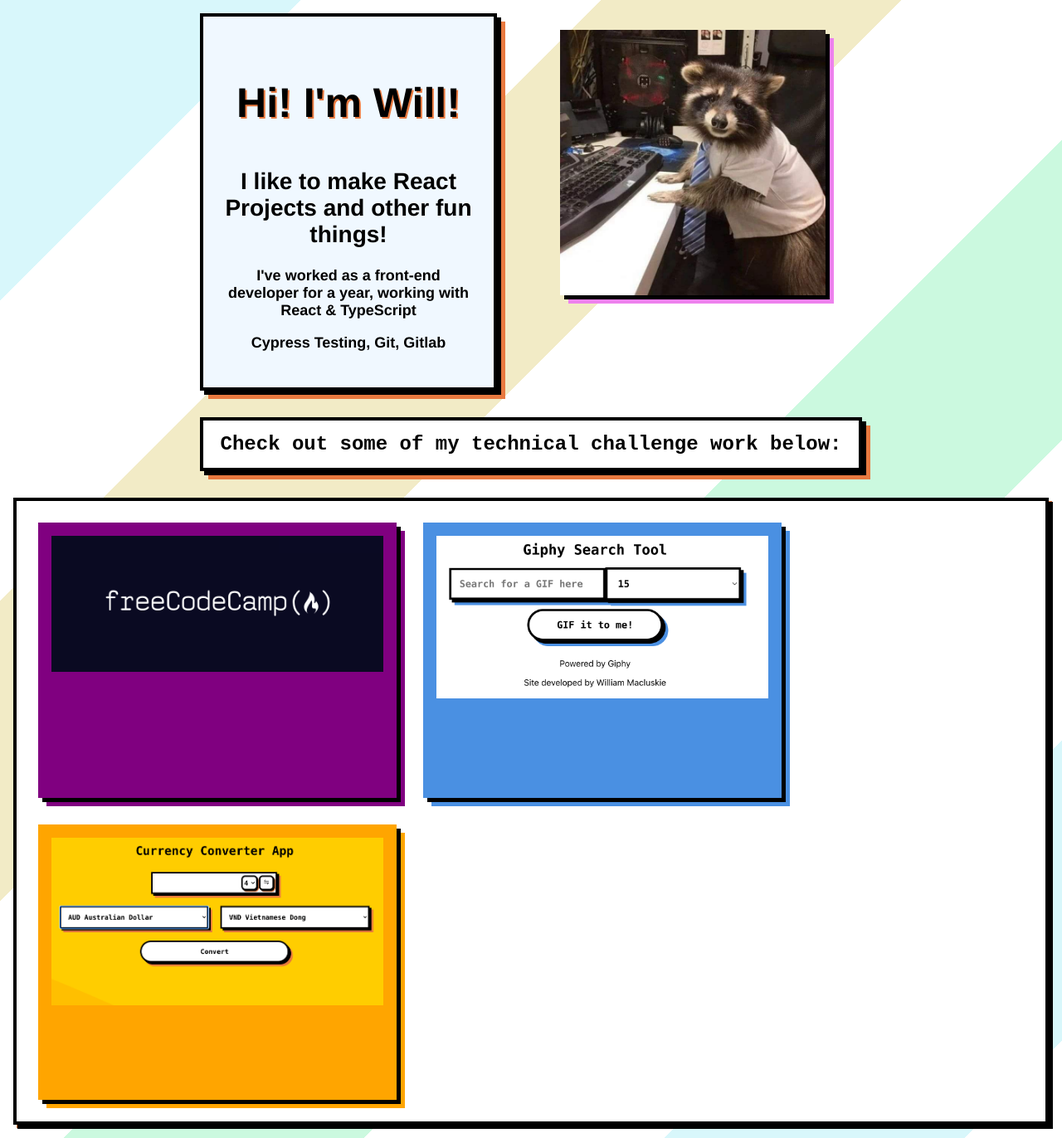
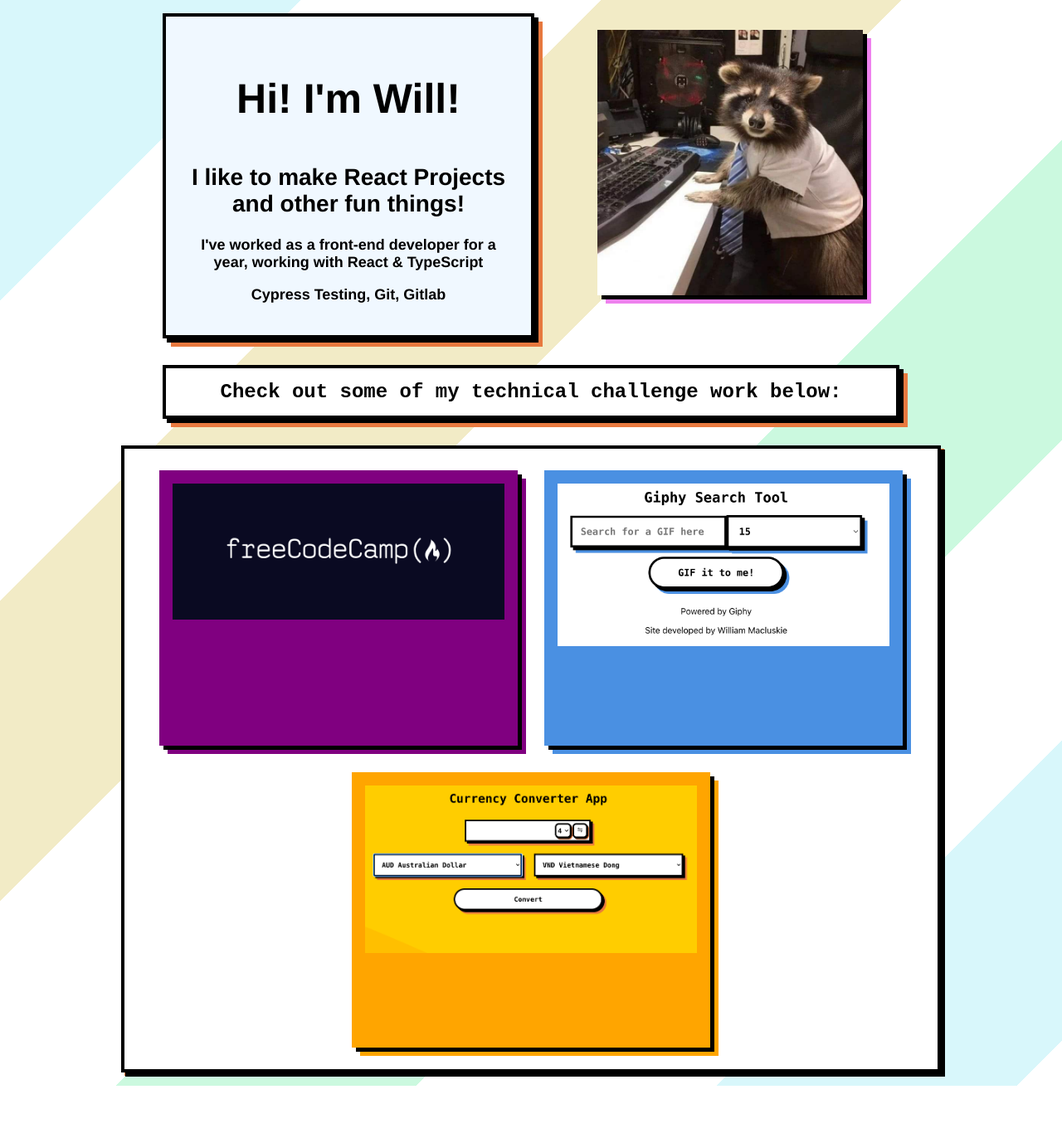
Before and after one commit to WillMacBaker/home, a React (Vite) app: page / in a window 1280 px wide. Shown: the whole page at 83% size. After the commit the page ends 1309 px from the top, so only its background shows below. Built offline with nearby package versions, Linux system fonts and the light colour scheme.

Commit message:
Further touchups on styling, more poking than anything else

```diff
--- a/src/components/JumboTron.tsx
+++ b/src/components/JumboTron.tsx
@@ -1,7 +1,13 @@
 import styled from 'styled-components';
 import { motion } from 'motion/react';
 
+// TODO
+/*
+Work on creating some animated orchestration, so this jumbotron will proc first, with box shadows loading in, THEN
+content for main textbox, then image, THEN technical challenge header, ONCE you scroll down.
 
+
+*/
 
 const StyledSection = styled(motion.section)`
     display: flex;
@@ -57,10 +63,7 @@ const StyledImageContainer = styled(motion.img)`
 const JumboTronTopSection = styled(motion.div)`
     display: inline-flex;
     flex-direction: row;
-    // UPDATE BACKGROUND IMAGE REFERENCE, MAYBE CHANGE TO PATTERN INSTEAD
 
-    //background-color: var(--purple);
-    color: var(--yellow);
 `
 const JumboTronContentDiv = styled(motion.div)`
     display: flex;
@@ -72,25 +75,15 @@ const JumboTronBottomSection = styled(motion.div)`
     color: var(--purple);
 `
 
-// const StyledButton = styled.button<{$color?: string}>`
-//     background-color: ${({$color}) => $color || "purple"};
-//     cursor: pointer;
-//     border-radius: 0%;
-//     text-align: center;
-//     width: 50px;
-//     height: 50px;
-// `
-
 const StyledTextDiv = styled(motion.div)`
 color: red;
     text-align: center;
     position: relative;
-
     margin: 1rem;
-    width: 300px;
+    width: 400px;
     max-width: 100%;
     font-family: monospace;
-    padding: 25px;
+    padding: 20px;
     font-size: 18px;
     font-weight: bold;
     color: #000;
@@ -104,11 +97,13 @@ color: red;
     /* PLACEHOLDER STYLING, NEED TO GET CREATIVE WITH THIS */
     h1{
         font-size: 50px;
-        text-shadow: 2px 2px 0 #E8793F, 2px 2px 0 white;
+        font-weight: bolder;
+        //text-shadow: 2px 2px 0 #E8793F, 2px 2px 0 white;
     }
 
     h2{
         font-size: 28px;
+        font-weight: bold;
     }
 
     p{
@@ -136,11 +131,12 @@ const Header = styled.h2`
 export const JumboTron = () => {
     return(
         <StyledSection className="jumboTronContainer">
-            <JumboTronTopSection className="jumboTronTopSection">
+            <JumboTronTopSection className="jumboTronTopSection"
+            initial={{opacity: "0%"}}
+            animate={{opacity:"100%"}}>
                 <JumboTronContentDiv>
                     <motion.article className="pageHeader"
-                    initial={{opacity: "0%"}}
-                    animate={{opacity:"100%"}}>
+                    >
                         <StyledTextDiv>
                             <h1>
                                 Hi! I'm Will!
@@ -153,20 +149,20 @@ export const JumboTron = () => {
                         </StyledTextDiv>
                     </motion.article>
                 </JumboTronContentDiv>
-                <PortraitContainer className="portraitContainer"
-                initial={{opacity: "0%"}}
-                animate={{opacity:"100%"}}>
+                <PortraitContainer>
                     {/* Todo: to replace this figure and img with a generic image component, that
                         can take parameters to define basic styling, like width, height...
                         Currently handled in bootleg way via standard index.css
                         */}
                     <PortraitContainerFigure>
-                        <StyledImageContainer className="portrait" src="./src/assets/images/definitelyMe.jpeg"></StyledImageContainer>
+                        <StyledImageContainer src="./src/assets/images/definitelyMe.jpeg"></StyledImageContainer>
                     </PortraitContainerFigure>
                 </PortraitContainer>
             </JumboTronTopSection>
-            <JumboTronBottomSection>
-                <Header>Check out some of my technical challenge work below:</Header>
+            <JumboTronBottomSection
+            initial={{opacity: "0%"}}
+            animate={{opacity:"100%"}}>
+            <Header>Check out some of my technical challenge work below:</Header>
             </JumboTronBottomSection>
         </StyledSection>
     )
--- a/src/components/ProjectSection.tsx
+++ b/src/components/ProjectSection.tsx
@@ -10,9 +10,10 @@ const ProjectItemParentDiv = styled(motion.div)`
     max-width:  90%;
     margin-top: 2rem;
     justify-self: center;
+    justify-content: center;
     padding: 3rem;
     margin: 1rem;
-    max-width: 100%;
+    max-width: 75%;
     font-family: monospace;
     padding: 10px;
     font-size: 18px;
@@ -22,6 +23,7 @@ const ProjectItemParentDiv = styled(motion.div)`
     border: 4px solid #000;
     box-shadow: 5px 5px 0 #000, 4px 4px 0 #E8793F;
     font-family: 'Franklin Gothic Medium', 'Arial Narrow', Arial, sans-serif;
+
 `
 
 const ProjectItemDiv = styled(motion.div)<{boxShadowInput: string}>`
@@ -55,13 +57,13 @@ const ProjectItemDiv = styled(motion.div)<{boxShadowInput: string}>`
 `
 
 const ProjectItemImageDiv = styled(motion.div)`
-    width: 100%;
+    width: auto;
     height: 100%;
     align-items: center;
     top: 0;
     left: 0;
     z-index: 0;
-    max-width: inherit;
+    //max-width: inherit;
 `
 
 const ProjectItemInfoDiv = styled(motion.div)<{coverColor: string}>`
@@ -89,9 +91,9 @@ const ProjectItemInfoDiv = styled(motion.div)<{coverColor: string}>`
     text-align: center;
 `
 const ProjectItemImage = styled(motion.img)`
-     width: 100%;
+    width: 100%;
     height: 100%;
-    object-fit: contain;
+    //object-fit: contain;
 `
 const StyledH2 = styled.h2`
     font-size: 28px;
@@ -116,6 +118,7 @@ export const ProjectSection = () => {
             <div className='prePaneHeader'>
             </div>
             <ProjectItemParentDiv className='paneContainer'
+
                 // Animations for layout of interior elements can go here.
                 >
                 {projects.map((project) => (
--- a/src/index.css
+++ b/src/index.css
@@ -1,5 +1,6 @@
 body {
   margin: 0;
+ min-width: 400px;
   /* font-family: source-code-pro, Menlo, Monaco, Consolas, 'Courier New',
     monospace; */
   font-family:Verdana, Geneva, Tahoma, sans-serif;
```
